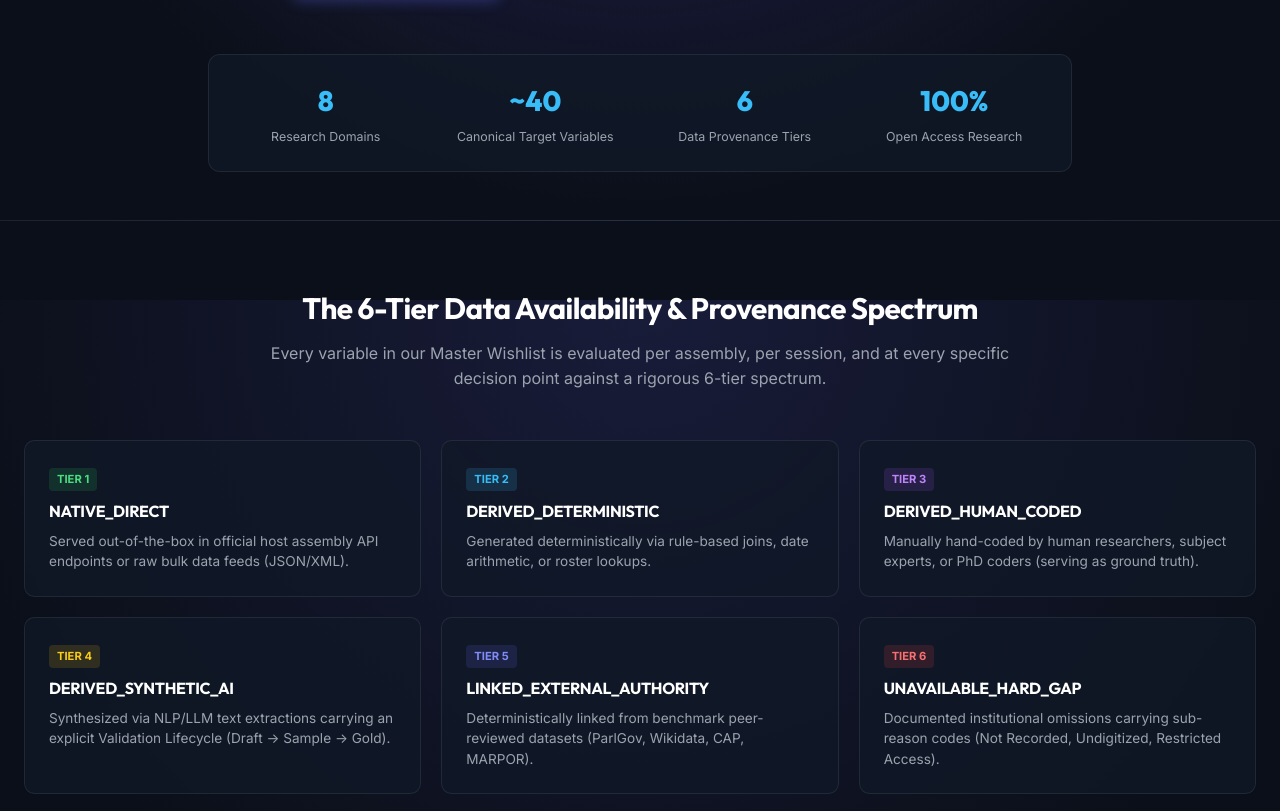
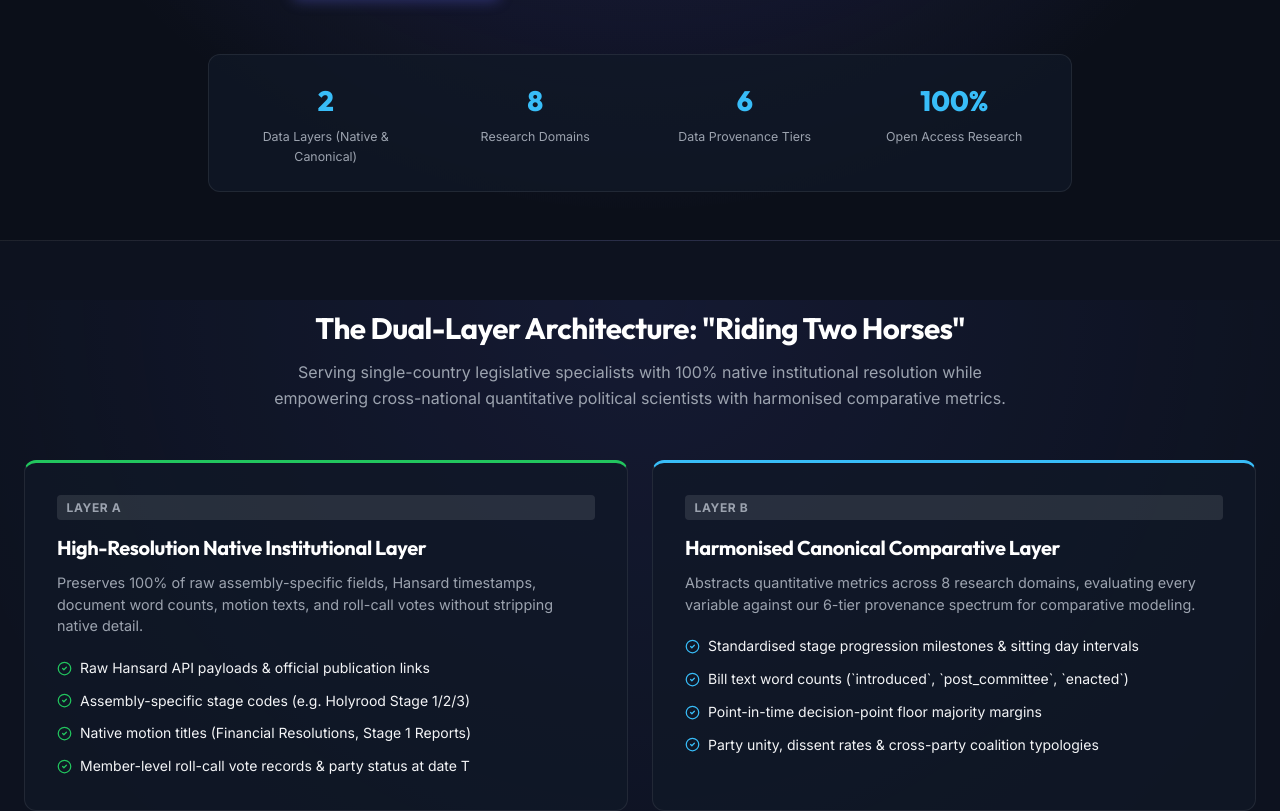
Before and after one commit to comparative-legislative-data/comparative-legislative-data, a SvelteKit app in the folder frontend/: page / in a window 1280 px wide. Shown: the part 500-1311 px from the top of the page. Built offline with nearby package versions, Linux system fonts and the light colour scheme.

Commit message:
docs & feat: implement Dual-Layer Data Architecture (Layer A Native vs Layer B Canonical) across docs and landing page

```diff
--- a/frontend/src/routes/+page.svelte
+++ b/frontend/src/routes/+page.svelte
@@ -1,5 +1,5 @@
 <script lang="ts">
-  import { Globe, Database, BookOpen, ShieldCheck, ArrowRight, Layers, FileCode2, CheckCircle2, Mail, Sparkles, AlertTriangle } from 'lucide-svelte';
+  import { Globe, Database, BookOpen, ShieldCheck, ArrowRight, Layers, FileCode2, CheckCircle2, Mail, Sparkles, AlertTriangle, Code2 } from 'lucide-svelte';
 
   const assemblies = [
     { code: 'GB-UKP', name: 'UK Parliament', location: 'Westminster', type: 'Sovereign Bicameral', status: 'In Audit', tier: 'Phase 0' },
@@ -46,8 +46,8 @@
 <section class="hero-section">
   <div class="container hero-content">
     <div class="hero-badge">
-      <span class="badge badge-bicd">Academic Consultation v2.3.0</span>
-      <span class="hero-badge-text">6-Tier Data Availability & Provenance Engine</span>
+      <span class="badge badge-bicd">Academic Consultation v2.4.0</span>
+      <span class="hero-badge-text">Dual-Layer Data Engine & 6-Tier Provenance</span>
     </div>
 
     <h1 class="hero-title">
@@ -57,7 +57,7 @@
 
     <p class="hero-subtitle">
       Standardising, mirroring, and auditing quantitative legislative data across international parliamentary and presidential assemblies.
-      Built around a 6-tier provenance spectrum and point-in-time decision tracking.
+      Built around a <strong>Dual-Layer Data Architecture</strong> and point-in-time decision tracking.
     </p>
 
     <div class="hero-cta">
@@ -75,12 +75,12 @@
     <!-- Stats Bar -->
     <div class="stats-grid">
       <div class="stat-card">
+        <div class="stat-num">2</div>
+        <div class="stat-label">Data Layers (Native & Canonical)</div>
+      </div>
+      <div class="stat-card">
         <div class="stat-num">8</div>
         <div class="stat-label">Research Domains</div>
-      </div>
-      <div class="stat-card">
-        <div class="stat-num">~40</div>
-        <div class="stat-label">Canonical Target Variables</div>
       </div>
       <div class="stat-card">
         <div class="stat-num">6</div>
@@ -89,6 +89,44 @@
       <div class="stat-card">
         <div class="stat-num">100%</div>
         <div class="stat-label">Open Access Research</div>
+      </div>
+    </div>
+  </div>
+</section>
+
+<!-- Dual-Layer Architecture Section -->
+<section class="section section-dual-layer">
+  <div class="container">
+    <div class="section-header">
+      <h2 class="section-title">The Dual-Layer Architecture: "Riding Two Horses"</h2>
+      <p class="section-sub">
+        Serving single-country legislative specialists with 100% native institutional resolution while empowering cross-national quantitative political scientists with harmonised comparative metrics.
+      </p>
+    </div>
+
+    <div class="layers-grid">
+      <div class="layer-card layer-native">
+        <div class="layer-badge">Layer A</div>
+        <h3>High-Resolution Native Institutional Layer</h3>
+        <p class="layer-desc">Preserves 100% of raw assembly-specific fields, Hansard timestamps, document word counts, motion texts, and roll-call votes without stripping native detail.</p>
+        <ul class="layer-list">
+          <li><CheckCircle2 size={15} color="#22c55e" /> Raw Hansard API payloads & official publication links</li>
+          <li><CheckCircle2 size={15} color="#22c55e" /> Assembly-specific stage codes (e.g. Holyrood Stage 1/2/3)</li>
+          <li><CheckCircle2 size={15} color="#22c55e" /> Native motion titles (Financial Resolutions, Stage 1 Reports)</li>
+          <li><CheckCircle2 size={15} color="#22c55e" /> Member-level roll-call vote records & party status at date T</li>
+        </ul>
+      </div>
+
+      <div class="layer-card layer-canonical">
+        <div class="layer-badge">Layer B</div>
+        <h3>Harmonised Canonical Comparative Layer</h3>
+        <p class="layer-desc">Abstracts quantitative metrics across 8 research domains, evaluating every variable against our 6-tier provenance spectrum for comparative modeling.</p>
+        <ul class="layer-list">
+          <li><CheckCircle2 size={15} color="#38bdf8" /> Standardised stage progression milestones & sitting day intervals</li>
+          <li><CheckCircle2 size={15} color="#38bdf8" /> Bill text word counts (`introduced`, `post_committee`, `enacted`)</li>
+          <li><CheckCircle2 size={15} color="#38bdf8" /> Point-in-time decision-point floor majority margins</li>
+          <li><CheckCircle2 size={15} color="#38bdf8" /> Party unity, dissent rates & cross-party coalition typologies</li>
+        </ul>
       </div>
     </div>
   </div>
@@ -155,7 +193,7 @@
         <h2>Call for External Academic Review Reports</h2>
         <p>
           We invite legislative scholars, political scientists, and data engineering experts to review our
-          <strong>Master Canonical Variable Catalog</strong> and <strong>6-Tier Provenance Model</strong>.
+          <strong>Dual-Layer Architecture</strong>, <strong>Master Canonical Variable Catalog</strong>, and <strong>6-Tier Provenance Model</strong>.
           Read our self-contained briefing document and submit a written evaluation report.
         </p>
         <div class="callout-actions">
@@ -332,11 +370,16 @@
     font-size: 0.775rem;
     color: var(--text-muted);
     margin-top: 0.25rem;
+    text-align: center;
   }
 
   .section {
     padding: 4rem 0;
     border-bottom: 1px solid var(--border-subtle);
+  }
+
+  .section-dual-layer {
+    background: rgba(15, 23, 42, 0.4);
   }
 
   .section-header {
@@ -356,6 +399,69 @@
   .section-sub {
     font-size: 1rem;
     color: var(--text-muted);
+  }
+
+  .layers-grid {
+    display: grid;
+    grid-template-columns: 1fr 1fr;
+    gap: 1.5rem;
+  }
+
+  .layer-card {
+    background: var(--bg-glass);
+    border: 1px solid var(--border-subtle);
+    border-radius: 0.75rem;
+    padding: 2rem;
+    display: flex;
+    flex-direction: column;
+    position: relative;
+  }
+
+  .layer-native { border-top: 3px solid #22c55e; }
+  .layer-canonical { border-top: 3px solid #38bdf8; }
+
+  .layer-badge {
+    display: inline-block;
+    font-size: 0.75rem;
+    font-weight: 800;
+    text-transform: uppercase;
+    letter-spacing: 0.05em;
+    padding: 0.2rem 0.6rem;
+    border-radius: 0.25rem;
+    margin-bottom: 0.75rem;
+
+    background: rgba(255, 255, 255, 0.1);
+    color: var(--text-muted);
+  }
+
+  .layer-card h3 {
+    font-family: var(--font-heading);
+    font-size: 1.25rem;
+    font-weight: 700;
+    color: #ffffff;
+    margin-bottom: 0.5rem;
+  }
+
+  .layer-desc {
+    font-size: 0.9rem;
+    color: var(--text-muted);
+    line-height: 1.5;
+    margin-bottom: 1.25rem;
+  }
+
+  .layer-list {
+    list-style: none;
+    display: flex;
+    flex-direction: column;
+    gap: 0.65rem;
+  }
+
+  .layer-list li {
+    display: flex;
+    align-items: center;
+    gap: 0.5rem;
+    font-size: 0.875rem;
+    color: var(--text-main);
   }
 
   .typology-display {
@@ -520,5 +626,6 @@
   @media (max-width: 768px) {
     .hero-title { font-size: 2rem; }
     .stats-grid { grid-template-columns: repeat(2, 1fr); }
+    .layers-grid { grid-template-columns: 1fr; }
   }
 </style>
```
Also changed, not shown: 3 other files (tests, documents, lock files or other folders).
